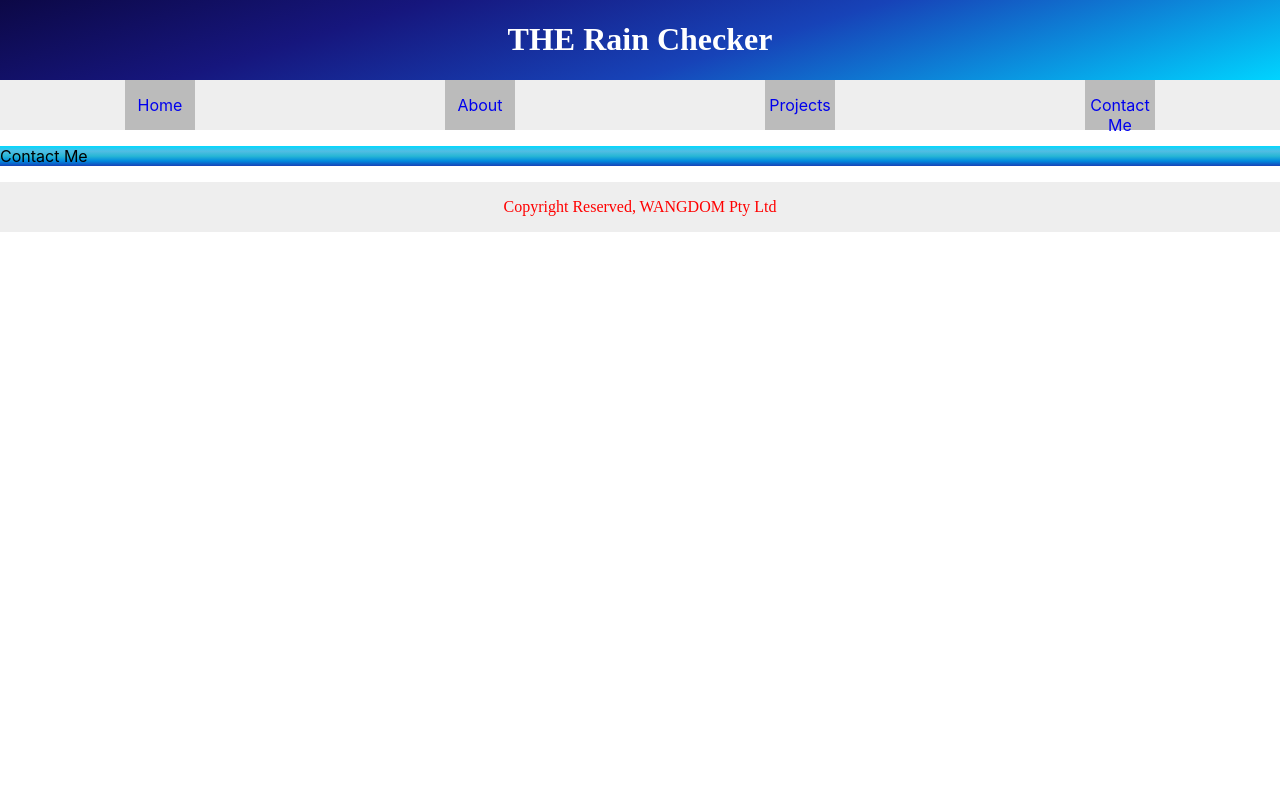
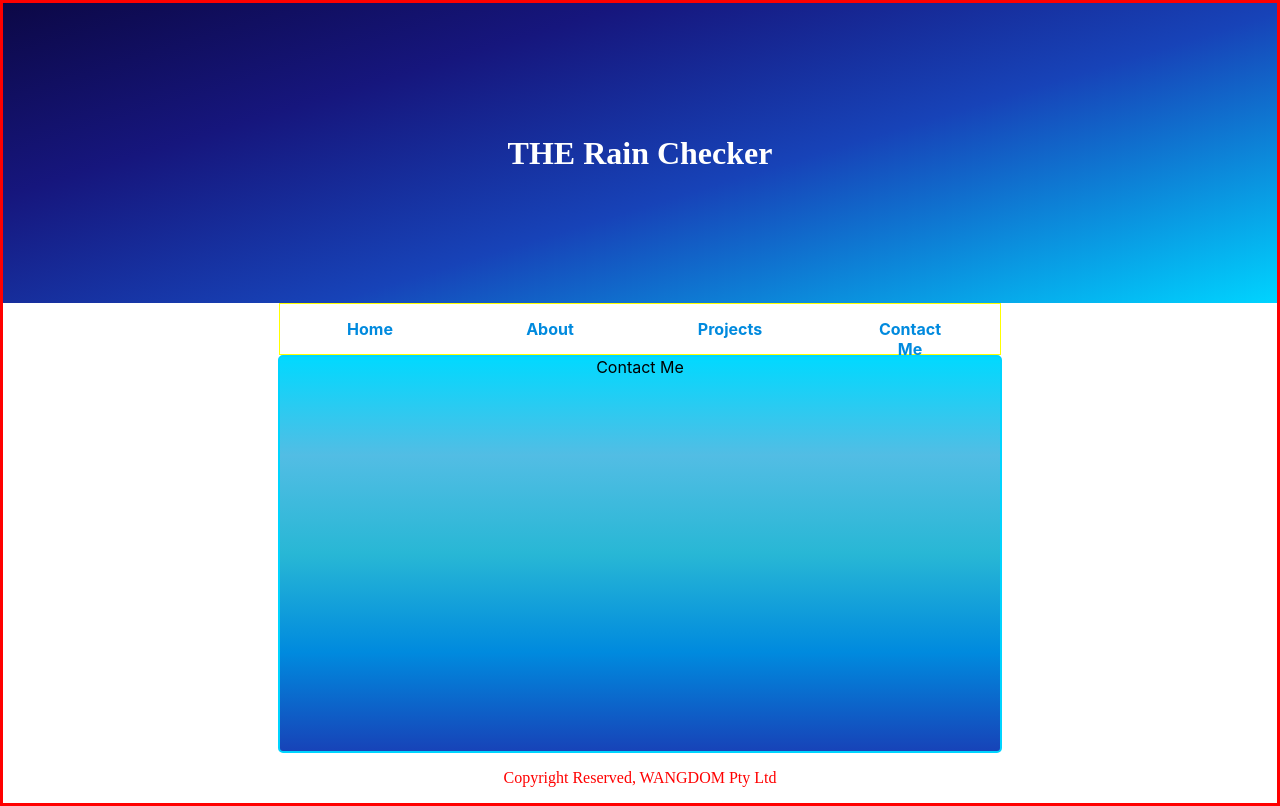
Before and after one commit to SpeedingRoo/rain-checker, a React (Create React App) app: page /contact in a window 1280 px wide. Built offline with nearby package versions, Linux system fonts and the light colour scheme; a web font is replaced by a local one.

Commit message:
layout basically done, next work on weather APIs

```diff
--- a/src/App.css
+++ b/src/App.css
@@ -3,50 +3,27 @@
   padding: 0;
 }
 
-body{
-  display:flex;
-  flex-direction: column;
-  min-height: 100vh;
+html, body{
+  height: 100%;
 }
 
 .App {
   display: flex;
-  min-height: 100%;
-  text-align: center;
-  margin: 0 auto;
-  padding: 0;
-}
-
-.App-logo {
-  height: 20vmin;
-  pointer-events: none;
-}
-
-@media (prefers-reduced-motion: no-preference) {
-  .App-logo {
-    animation: App-logo-spin infinite 20s linear;
-  }
-}
-
-.App-header {
-  min-height: 100vh;
-  display: flex;
   flex-direction: column;
   align-items: center;
   justify-content: center;
-  font-size: calc(10px + 2vmin);
-  color: white;
+  text-align: center;
+  margin: 0 auto;
+  padding: 30;
+
+position:relative;
+min-height:calc(100vh - 50px);
+padding-bottom:50px;
+
+  background-color:rgb(255, 255, 255);
+  border: 3px red solid;
 }
 
-.App-link {
-  color: #000547;
+.main-content {
+  border: 30px solid green;
 }
-
-@keyframes App-logo-spin {
-  from {
-    transform: rotate(0deg);
-  }
-  to {
-    transform: rotate(360deg);
-  }
-}
--- a/src/App.js
+++ b/src/App.js
@@ -7,6 +7,7 @@ import Main from './pages/main/index';
 import AboutPage from './pages/about';
 import ProjectsPage from './pages/projects';
 import ContactPage from './pages/contact';
+import './App.css';
 
 function App() {
   return (
@@ -15,7 +16,7 @@ function App() {
         {/* page header */}
         <Header />
         {/* navigation */}
-        <Router>
+        <Router className='main-content'>
           {/* Navigation里面包含了 Link 相当于提供了一个头绪让你可以顺着这个Link转到合适的页面 */}
           <Navigation />
           {/* 在switch里面是放具体的页面供选择，这些页面分别被放在对应的Route里面，通过Route的 path 属性就和上面Link里面的 to 属性联系
--- a/src/components/styles.js
+++ b/src/components/styles.js
@@ -6,9 +6,14 @@ const SHeader = styled.header`
     justify-content: center;
     align-items: center;
     text-align: center;
+
+    width:100%;
+    height: 300px;
     margin:0;
+
     color: white;
     font-family: 'Zen Loop', cursive;
+    font-size: ;
     background: rgb(12,8,70);
     background: linear-gradient(163deg, rgba(12,8,70,1) 0%, rgba(22,22,125,1) 28%, rgba(23,67,184,1) 58%, rgba(0,212,255,1) 100%);
 `;
@@ -18,9 +23,12 @@ const SBody = styled.main`
     justify-content: center;
     align-items: center;
     flex:1;
+
+    width:720px;
     background: rgb(1,217,255);
     background: linear-gradient(180deg, rgba(1,217,255,1) 0%, rgba(82,189,228,1) 25%, rgba(40,183,213,1) 50%, rgba(0,138,222,1) 75%, rgba(23,67,184,1) 100%);
-    & > section > * {
+
+    & > section > aside {
         flex-flow: row;
         justify-content:center;
         align-items: center;
@@ -28,40 +36,77 @@ const SBody = styled.main`
         padding: 10px 0 10px;
         margin: 0 auto;
     }
+
+    border: 2px solid rgba(0,212,255,1);
+    border-radius: 5px;
 `;
 
 const SList = styled.ul`
     display: flex;
     justify-content: space-around;
     align-items: center;
-    background-color: #eee;
-    margin:0;
+
+    background-color: rgba(255,255,255,2,.3);
+
+    width:720px;
+    margin:10;
     padding: 0;
+
+    border:1px solid yellow;
 `;
 
 const SListItem = styled.li`
     display: inline-block;
-    width: 70px;
+    width: 87px;
     height: 35px;
-    background-color: #bbb;
+
+
+
     text-align: center;
     padding-top: 15px;
     /* 把导航列表内每个链接文字的下划线去掉 */
     & > a {
         text-decoration: none;
+        font-weight: bold;
+        word-break: keep-all;
+        color: rgba(0,138,222,1);
     }
 `;
 
+const SForm = styled.form`
+    background-color: white;
+    opacity: .5;
+    display: flex;
+    flex-direction:column;
+`;
+
+const SInput = styled.input`
+    background-color: rgb(1,217,255);
+    border:none;
+    border-radius:5px;
+    width: 80%;
+    height: 50px;
+`;
+
+const SButton = styled.button`
+    width:80px;
+    height: 50px;
+    border-radius: 5px;
+`;
+
 const SFooter = styled.footer`
+    position:absolute;
+    bottom: 0;
+    width:100%;
+    height: 50px;
     display: flex;
     justify-content: center;
     align-items: center;
     margin-top: auto;
-    height: 50px;
     color: red;
-    background-color: #eee;
+    background-color: rgb;
     font-family: 'Zen Loop', cursive;
     font-family: 'Zen Tokyo Zoo', cursive;
 `;
 
-export { SHeader, SBody, SFooter, SList, SListItem };
+export { SHeader, SBody,SForm, SInput, SButton, SFooter, SList, SListItem };
```
Also changed, not shown: src/pages/main/main.js (+44 -10 lines), src/logo.svg (deleted), 1 other file (tests, documents, lock files or other folders).
